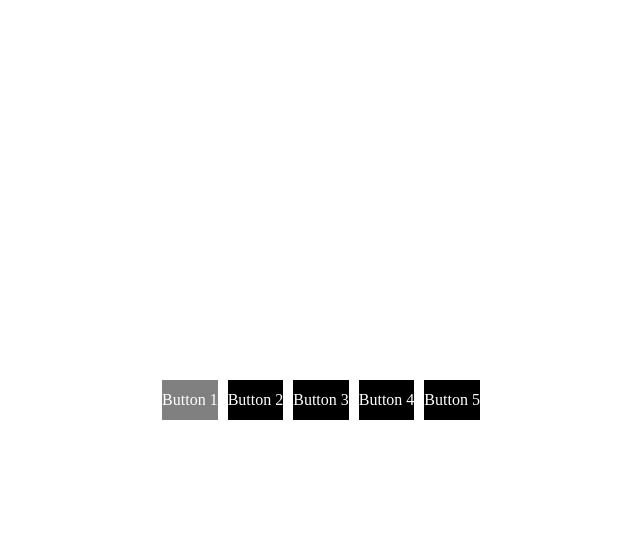
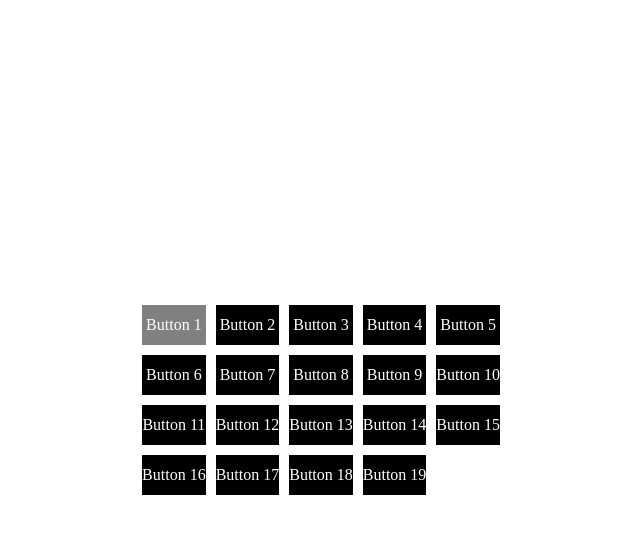
Before and after one commit to glitvh7/glitvh7.github.io, a plain HTML site: page index.html in a window 1280 px wide. Both pictures are taken after a click on the element "Button 1". Shown: the whole page, without its empty margins (319-959 px from the left). Drawn offline with nearby package versions, Linux system fonts and the light colour scheme.

Commit message:
Perma grey 19 buttons, hopefully confetti works

```diff
--- a/index.html
+++ b/index.html
@@ -55,9 +55,23 @@
         <div class="button" id="button3">Button 3</div>
         <div class="button" id="button4">Button 4</div>
         <div class="button" id="button5">Button 5</div>
-        <!-- Add more buttons here -->
+        <div class="button" id="button6">Button 6</div>
+	<div class="button" id="button7">Button 7</div>
+	<div class="button" id="button8">Button 8</div>
+	<div class="button" id="button9">Button 9</div>
+	<div class="button" id="button10">Button 10</div>
+	<div class="button" id="button11">Button 11</div>
+	<div class="button" id="button12">Button 12</div>
+	<div class="button" id="button13">Button 13</div>
+	<div class="button" id="button14">Button 14</div>
+	<div class="button" id="button15">Button 15</div>
+	<div class="button" id="button16">Button 16</div>
+	<div class="button" id="button17">Button 17</div>
+	<div class="button" id="button18">Button 18</div>
+	<div class="button" id="button19">Button 19</div>
     </div>
     <div id="confetti"></div>
+    <script src="https://cdn.jsdelivr.net/particles.js/2.0.0/particles.min.js"></script>
     <script>
         const buttons = document.querySelectorAll('.button');
         const confetti = document.getElementById('confetti');
@@ -74,13 +88,25 @@
                 if (!button.classList.contains('clicked')) {
                     button.classList.add('clicked');
                     localStorage.setItem(buttonId, 'true');
-                    confetti.style.backgroundImage = 'url("https://assets.cdn.smitpatel.me/confetti.gif")';
-                    setTimeout(() => {
-                        confetti.style.backgroundImage = 'none';
-                    }, 1000);
+                    startConfetti();
+                    setTimeout(stopConfetti, 1000);
                 }
             });
         });
+
+        function startConfetti() {
+            particlesJS('confetti', {
+                particles: {
+                    number: { value: 200 },
+                    size: { value: 5 },
+                },
+                interactivity: { detect_on: 'canvas', events: { resize: true } },
+            });
+        }
+
+        function stopConfetti() {
+            confetti.innerHTML = '';
+        }
     </script>
 </body>
 </html>
```
